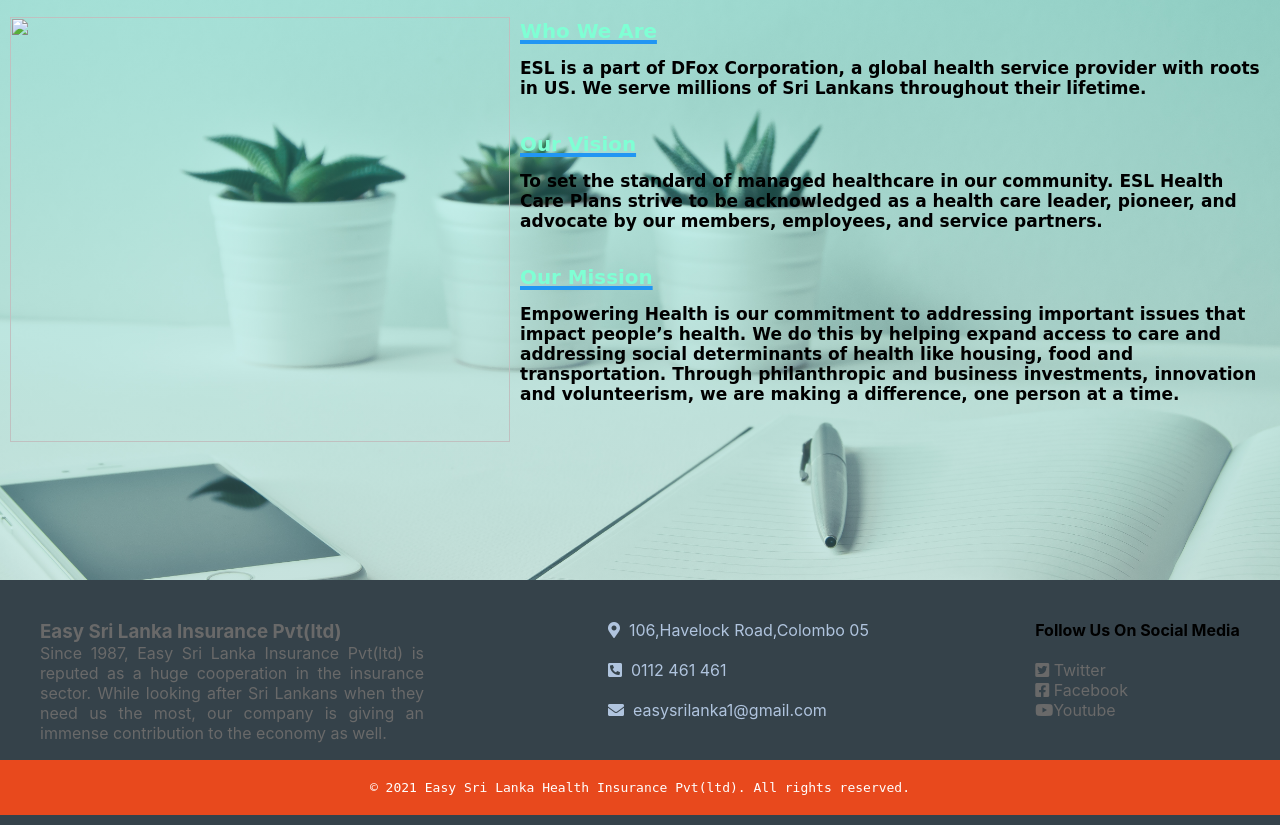
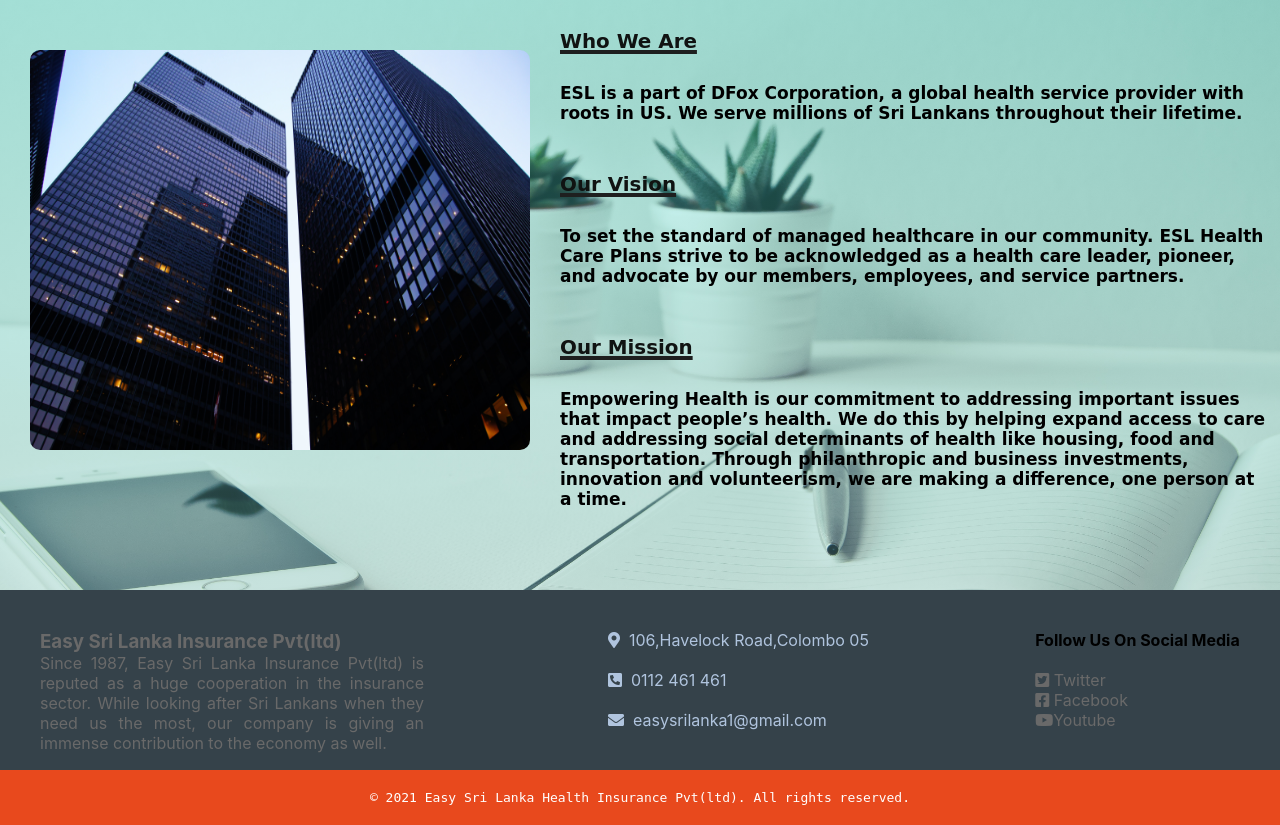
Before and after one commit to ThulinaWickramasinghe/ESL-Health-Insurance-Management-System_, a PHP site: page /about.html in a window 1280 px wide. Shown: the part 176-1001 px from the top of the page. Run offline with PHP 8.4, Linux system fonts and the light colour scheme.

Commit message:
About us

```diff
--- a/about.html
+++ b/about.html
@@ -39,7 +39,8 @@
     </header>
 
     <div style="height: 70vh; font-weight: bold; margin-top: 20px" id="mainDiv">
-        <img src="" alt="" id="aboutImage">
+        <img src="./images/company.jpg" alt="" id="aboutImage">
+
         <div id="whoWeAre">
             <h3> Who We Are</h3>
 
--- a/styles/aboutStyle.css
+++ b/styles/aboutStyle.css
@@ -233,18 +233,22 @@ body {
     }
 */
 #mainDiv h3{
-    margin: 15px;
-    text-decoration: underline #2196F3 4px;
-    color:aquamarine;
+    margin: 30px;
+    text-decoration: underline #1e1f1f 4px;
+    color:rgb(16, 19, 18);
 }
 #aboutImage{
-    position: relative;
+    position:relative;
     float: left;
     width: 500px;
-    height: 425px;
-    margin: 10px;
-    bottom: 13px;
-}
+    height: 400px;
+    margin: 30px;
+    bottom: 10px;
+    border: blue;
+    border-radius:10px;}
+
+
+
 #whoWeAre,#vision,#mission{
     width: 100%;
     color: black;
```
Also changed, not shown: images/company.jpg (added).
